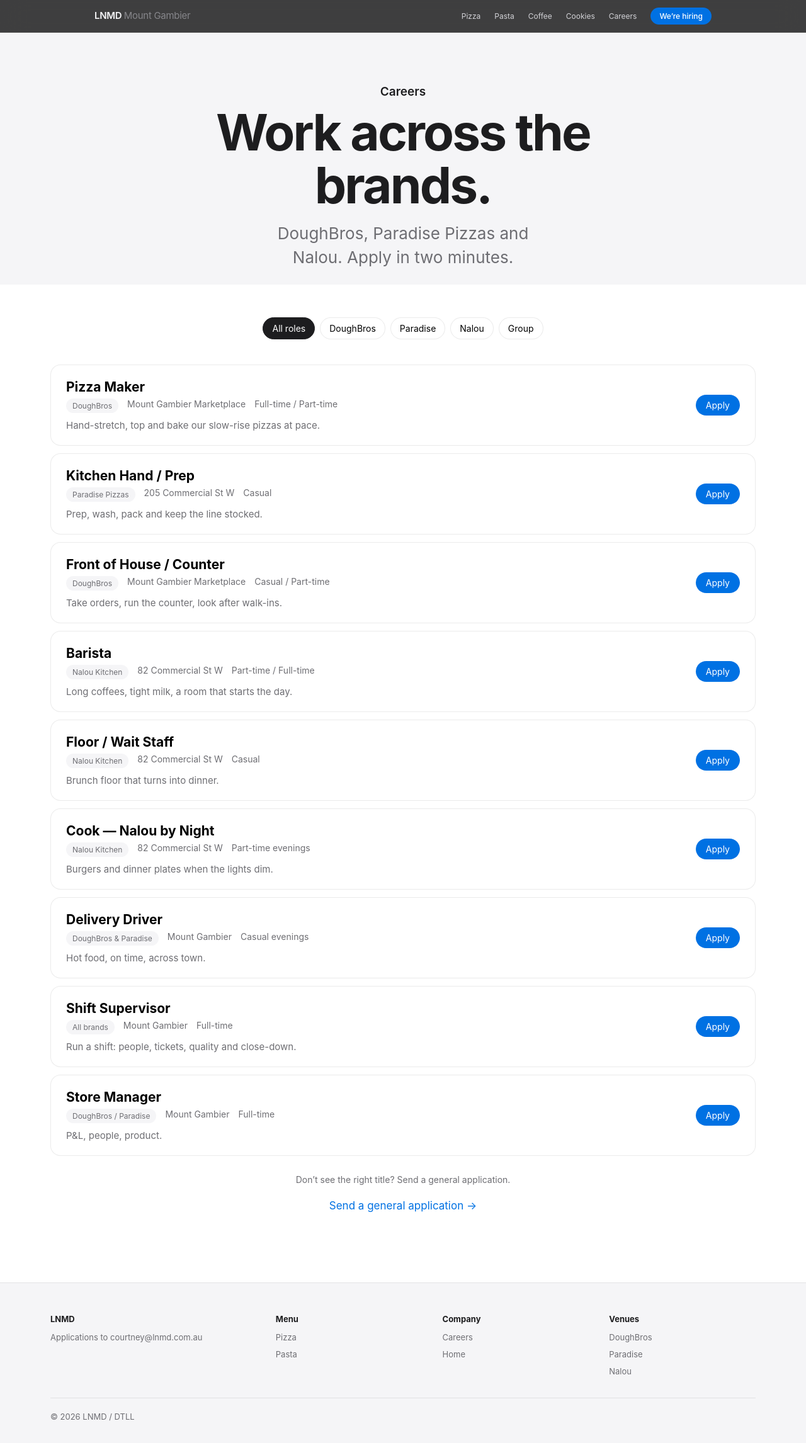
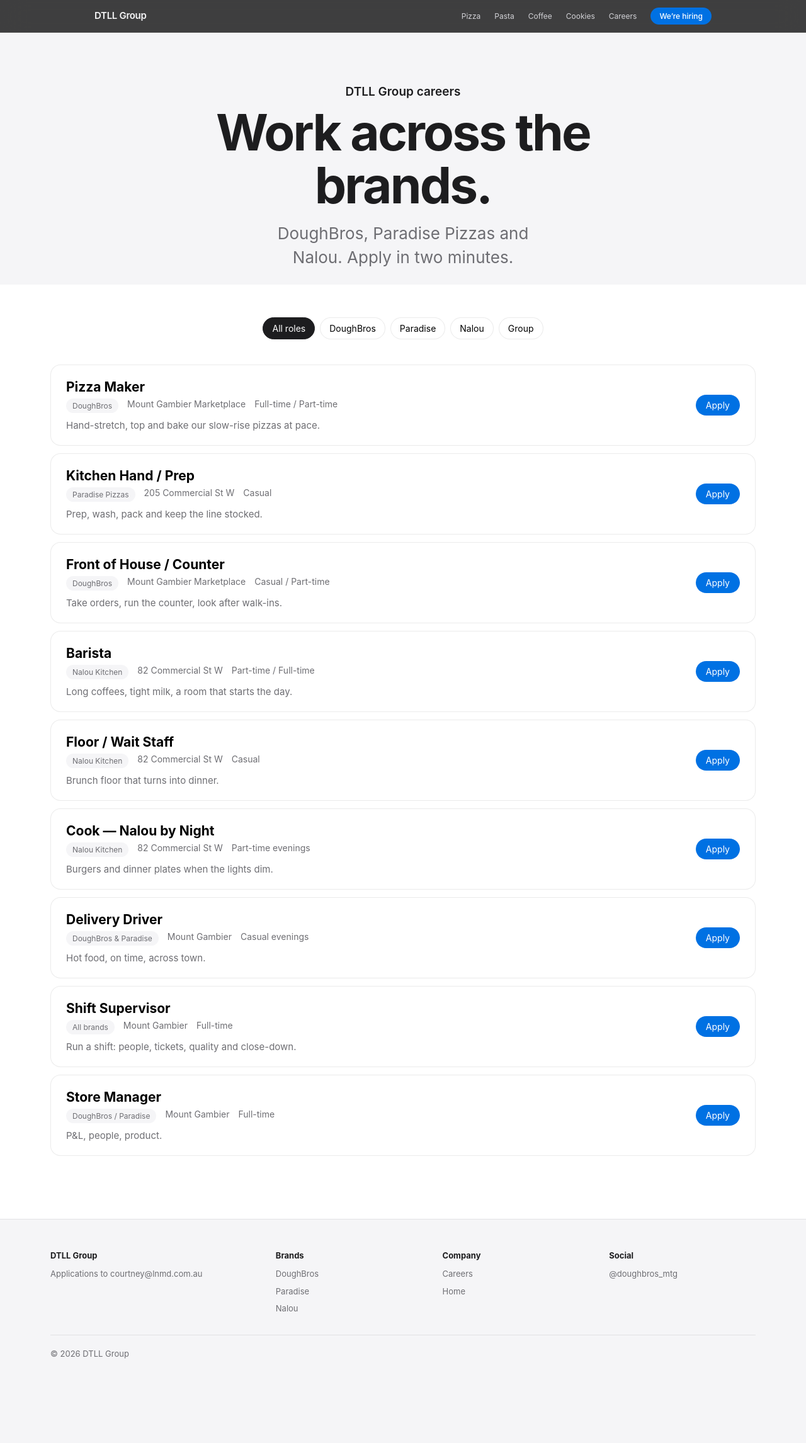
Before and after one commit to LNMD2025/dtll-careers, a plain HTML site: page careers.html in a window 1280 px wide. Shown: the whole page at 63% size. After the commit the page ends 2192 px from the top, so only its background shows below. Drawn offline with Linux system fonts and the light colour scheme.

Commit message:
Rebrand careers to DTLL Group

```diff
--- a/careers.html
+++ b/careers.html
@@ -3,13 +3,13 @@
 <head>
   <meta charset="UTF-8" />
   <meta name="viewport" content="width=device-width, initial-scale=1" />
-  <title>Careers — LNMD</title>
+  <title>Careers — DTLL Group</title>
   <link rel="stylesheet" href="css/styles.css" />
 </head>
 <body>
   <nav class="nav">
     <div class="nav-inner">
-      <a class="logo" href="index.html">LNMD <span>Mount Gambier</span></a>
+      <a class="logo" href="index.html">DTLL Group</a>
       <button class="nav-toggle" aria-label="Menu">☰</button>
       <ul class="nav-links">
         <li><a href="pizzas.html">Pizza</a></li>
@@ -22,7 +22,7 @@
     </div>
   </nav>
   <header class="hero hero-light" style="min-height:auto;padding-bottom:24px">
-    <p class="hero-kicker">Careers</p>
+    <p class="hero-kicker">DTLL Group careers</p>
     <h1>Work across the brands.</h1>
     <p class="sub">DoughBros, Paradise Pizzas and Nalou. Apply in two minutes.</p>
   </header>
@@ -36,8 +36,6 @@
         <button class="filter" data-filter="Group">Group</button>
       </div>
       <div id="job-list" class="job-list"></div>
-      <p style="margin-top:28px;color:#6e6e73;font-size:14px;text-align:center">Don’t see the right title? Send a general application.</p>
-      <p style="text-align:center;margin-top:8px"><button class="btn-ghost" type="button" onclick="openJob('supervisor')" style="background:none;border:0;color:#0071e3;cursor:pointer;font-size:17px">Send a general application →</button></p>
     </div>
   </section>
   <div class="modal-backdrop" id="job-modal">
@@ -47,7 +45,7 @@
       <h2 id="modal-title">Role title</h2>
       <p class="job-desc" id="modal-body"></p>
       <form class="form" id="apply-form" action="https://formsubmit.co/courtney@lnmd.com.au" method="POST">
-        <input type="hidden" name="_subject" value="New job application — LNMD careers" />
+        <input type="hidden" name="_subject" value="New job application — DTLL Group" />
         <input type="hidden" name="_template" value="table" />
         <input type="hidden" name="_captcha" value="false" />
         <input type="hidden" name="role" id="job-field" value="" />
@@ -65,7 +63,7 @@
           <option>DoughBros</option>
           <option>Paradise Pizzas</option>
           <option>Nalou Kitchen</option>
-          <option>Any / group role</option>
+          <option>DTLL Group / any</option>
         </select></label>
         <label>Availability<select name="availability" required>
           <option value="">Select</option>
@@ -83,12 +81,12 @@
   </div>
   <footer>
     <div class="footer-grid">
-      <div><h4>LNMD</h4><p>Applications to courtney@lnmd.com.au</p></div>
-      <div><h4>Menu</h4><ul><li><a href="pizzas.html">Pizza</a></li><li><a href="pasta.html">Pasta</a></li></ul></div>
+      <div><h4>DTLL Group</h4><p>Applications to courtney@lnmd.com.au</p></div>
+      <div><h4>Brands</h4><ul><li>DoughBros</li><li>Paradise</li><li>Nalou</li></ul></div>
       <div><h4>Company</h4><ul><li><a href="careers.html">Careers</a></li><li><a href="index.html">Home</a></li></ul></div>
-      <div><h4>Venues</h4><ul><li>DoughBros</li><li>Paradise</li><li>Nalou</li></ul></div>
+      <div><h4>Social</h4><ul><li><a href="https://www.instagram.com/doughbros_mtg/">@doughbros_mtg</a></li></ul></div>
     </div>
-    <div class="copyright">© 2026 LNMD / DTLL</div>
+    <div class="copyright">© 2026 DTLL Group</div>
   </footer>
   <script src="js/main.js"></script>
 </body>
```
